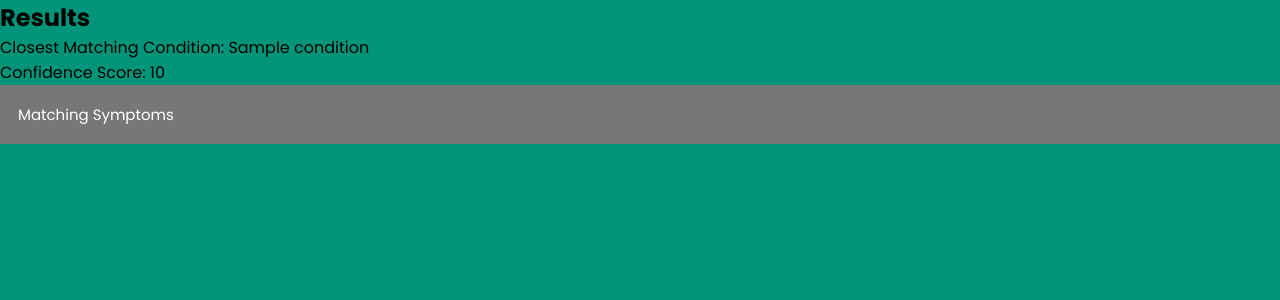
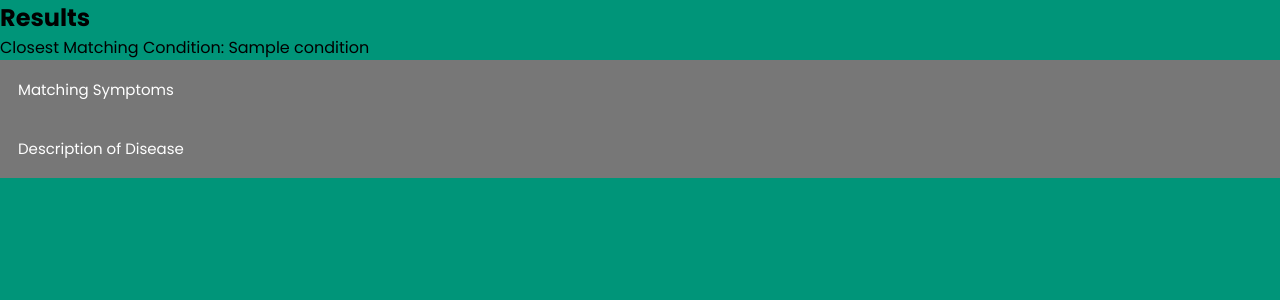
Before and after one commit to roiyer34/Biopulse, a Flask app: template templates/results.html in a window 1280 px wide. Shown: the top 300 px of the page. Run offline with Flask 3, Linux system fonts and the light colour scheme; the template is opened without the code that fills it: most values are stand-ins (such as "Sample title", 1, 10 or a date in 2020); parts of the project's set-up code (start-up, migrations or seed data) failed here and were passed over.

Commit message:
Should work

```diff
--- a/app.py
+++ b/app.py
@@ -220,4 +220,7 @@ def checklist():
         predictions = logmodel.predict(symptoms)
 
         diagnosis = progs[predictions[0]]
-        return render_template('results.html', condition=diagnosis, selected_symptom_list = cpy)
+
+        description = get_disease_info(diagnosis)
+
+        return render_template('results.html', condition=diagnosis, selected_symptom_list = cpy, description = description)
--- a/templates/results.html
+++ b/templates/results.html
@@ -14,7 +14,6 @@
 <h2>Results</h2>
 
 <p>Closest Matching Condition: {{condition}}</p>
-<p>Confidence Score: {{conf_score}}</p>
 
 <button type="button" class="collapsible">Matching Symptoms</button>
 <div class="content">
@@ -24,6 +23,11 @@
         {% endfor %}
     </ul>
 
+</div>
+
+<button type="button" class="collapsible">Description of Disease</button>
+<div class="content">
+    <p>{{description|safe}}</p>
 </div>
 
 <script>
```
